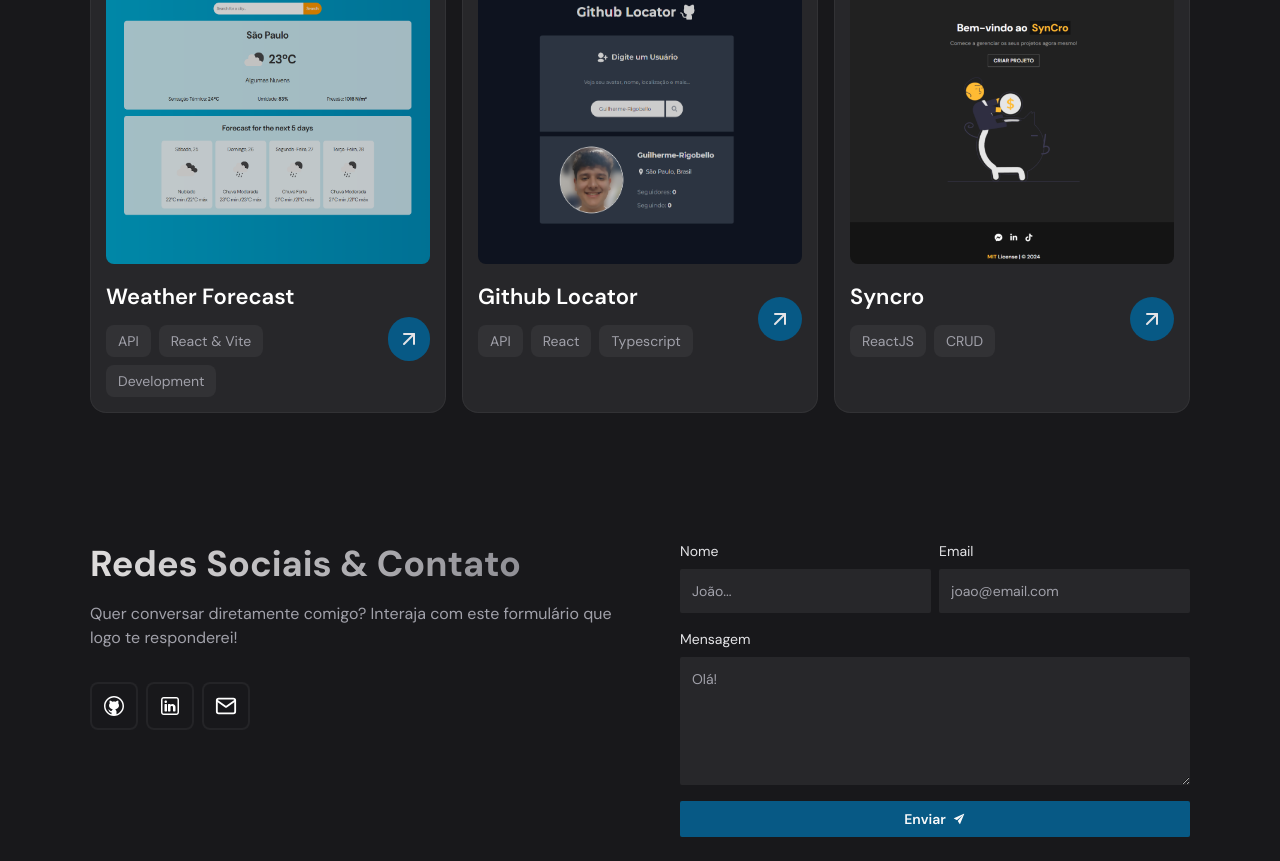
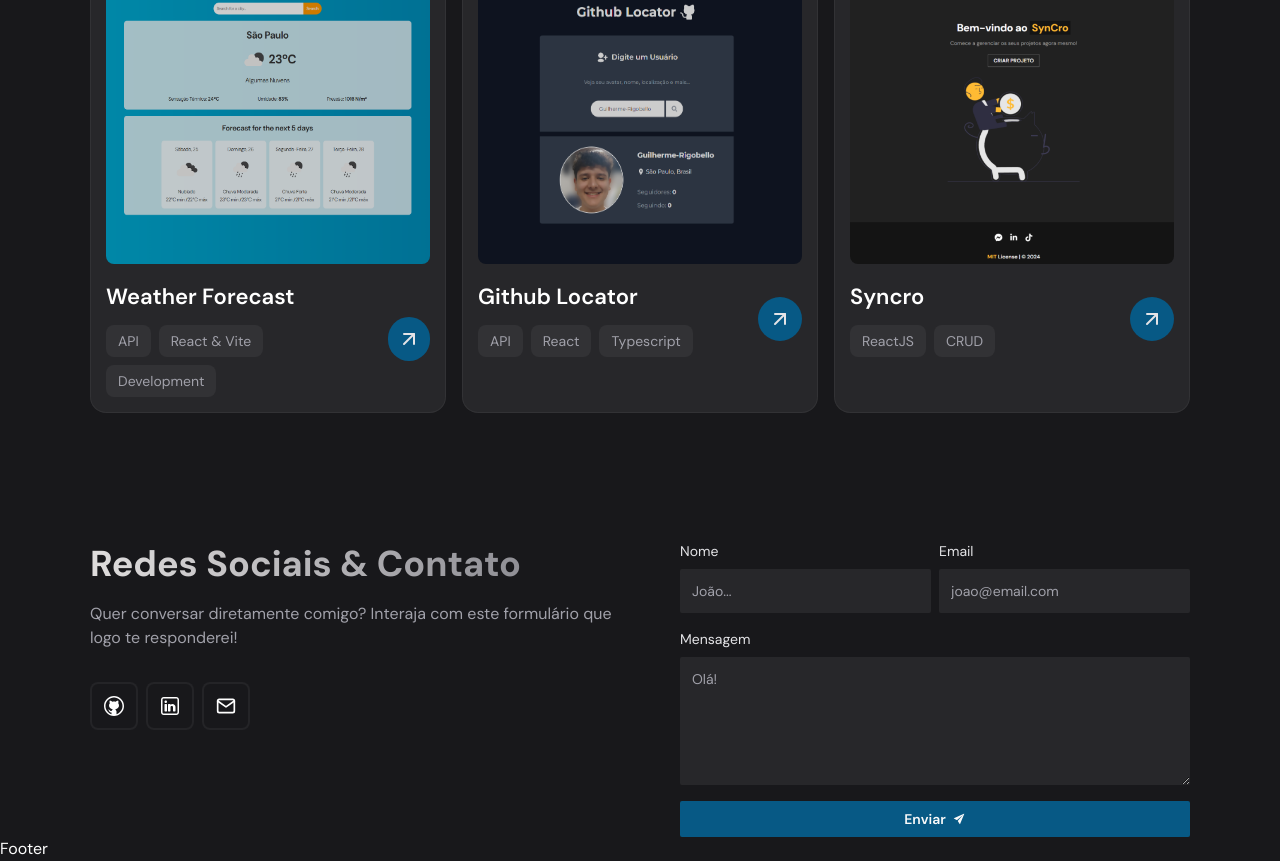
Before and after one commit to ojoaox/AC02-IWD, a React (Vite) app: page / in a window 1280 px wide. Shown: the part 2285-3146 px from the top of the page. Before the commit the page ends 3122 px from the top, so only its background shows below. Built offline with nearby package versions, Linux system fonts and the light colour scheme.

Commit message:
w of icon

```diff
--- a/src/App.tsx
+++ b/src/App.tsx
@@ -5,6 +5,7 @@
 import Skill from './components/Skill/Skill';
 import Work from './components/Work/Work';
 import Contact from './components/Contact/Contact';
+import Footer from './components/Footer/Footer';
 
 const App = () => {
   return (
@@ -17,6 +18,7 @@
         <Work />
         <Contact />
       </main>
+      <Footer />
     </>
   );
 };
--- a/src/components/Contact/Contact.tsx
+++ b/src/components/Contact/Contact.tsx
@@ -44,7 +44,7 @@
       <svg
         xmlns='http://www.w3.org/2000/svg'
         viewBox='0 0 24 24'
-        width='22'
+        width='20'
         height='24'
         fill='none'
         stroke='currentColor'
--- /dev/null
+++ b/src/components/Footer/Footer.tsx
@@ -0,0 +1,7 @@
+const Footer = () => {
+  return (
+    <div>Footer</div>
+  )
+}
+
+export default Footer
```
